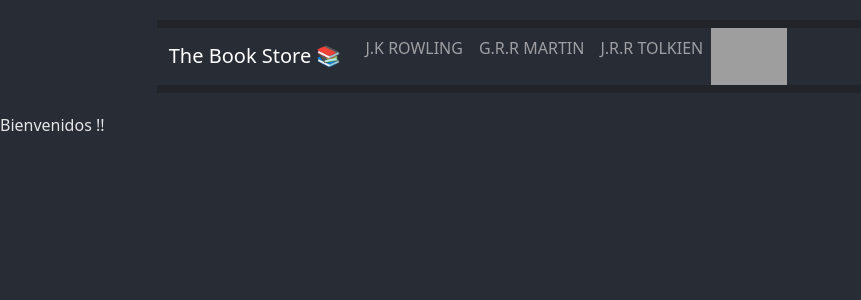
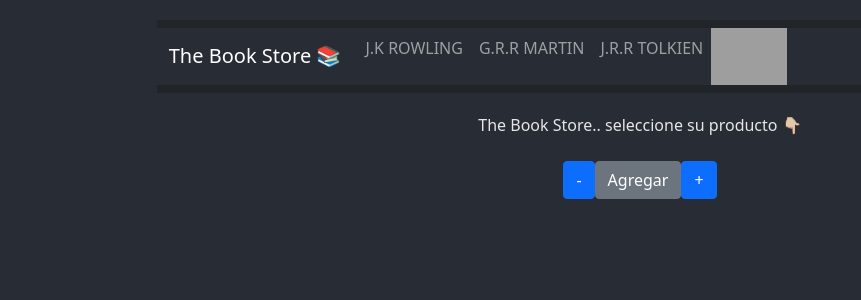
Before and after one commit to ivanstipisic/proyecto-react, a React (Create React App) app: page / in a window 1280 px wide. Shown: the top 300 px of the page, without its empty margins (0-861 px from the left). Built offline with nearby package versions, Linux system fonts and the light colour scheme; grey boxes are pictures that could not be loaded.

Commit message:
boton contador

```diff
--- a/src/App.css
+++ b/src/App.css
@@ -4,44 +4,12 @@
 }
 
 .App {
-  display: flex;
-  align-content: center;
-  text-align: center;
   background-color: #282c34;
   color: rgba(255, 255, 255, 0.884);
 }
 
-.App-logo {
-  height: 40vmin;
-  pointer-events: none;
+.body {
+  justify-content: center;
+  align-content: center;
+  text-align: center;
 }
-
-@media (prefers-reduced-motion: no-preference) {
-  .App-logo {
-    animation: App-logo-spin infinite 20s linear;
-  }
-}
-
-.App-header {
-  background-color: #282c34;
-  min-height: 100vh;
-  display: flex;
-  flex-direction: column;
-  align-items: center;
-  justify-content: center;
-  font-size: calc(10px + 2vmin);
-  color: white;
-}
-
-.App-link {
-  color: #61dafb;
-}
-
-@keyframes App-logo-spin {
-  from {
-    transform: rotate(0deg);
-  }
-  to {
-    transform: rotate(360deg);
-  }
-}
--- a/src/App.js
+++ b/src/App.js
@@ -7,9 +7,12 @@ import ItemListContainer from './Components/ItemListContainer';
 function App() {
   return (
     <>
+      <div className="body">
       <NavBar />
 
-      <ItemListContainer saludo='Bienvenidos !!' />
+      <ItemListContainer saludo='The Book Store.. seleccione su producto 👇🏻' />
+      </div>
+
 
     </>
   );
--- /dev/null
+++ b/src/Components/ItemCount.jsx
@@ -0,0 +1,35 @@
+import {useState} from 'react';
+import Button from 'react-bootstrap/Button';
+
+const ItemCount = (stock, initial, agregar) => {
+    const [count, setCount] = useState(initial)
+
+    function sumar() {
+        setCount(count + 1)
+
+    }
+
+    function restar () {
+        if (count > 1)
+        setCount(count - 1)
+    }
+
+    const add= () => {
+        agregar(count)
+     }
+
+    return (
+        <div>
+        <br/>
+        <Button variant="primary" onClick={restar}> - </Button>
+        <Button variant="secondary" onClick={() => add (count)}> Agregar </Button>
+        <Button variant="primary" onClick={sumar}> + </Button>
+
+
+        </div>
+
+
+    )
+}
+
+export default ItemCount;
--- a/src/Components/ItemListContainer.jsx
+++ b/src/Components/ItemListContainer.jsx
@@ -1,9 +1,21 @@
 import React from 'react'
+import ItemCount from './ItemCount';
+import '../App.css';
+
 
 function ItemListContainer({saludo}) {
+
+    const agregar = (cantidad) => {
+        console.log(cantidad)
+    }
+
+
+
+
     return (
         <div>
         {saludo}
+        <ItemCount stock={5} initial={1} agregar={agregar} />
         </div>
     )
 }
```
